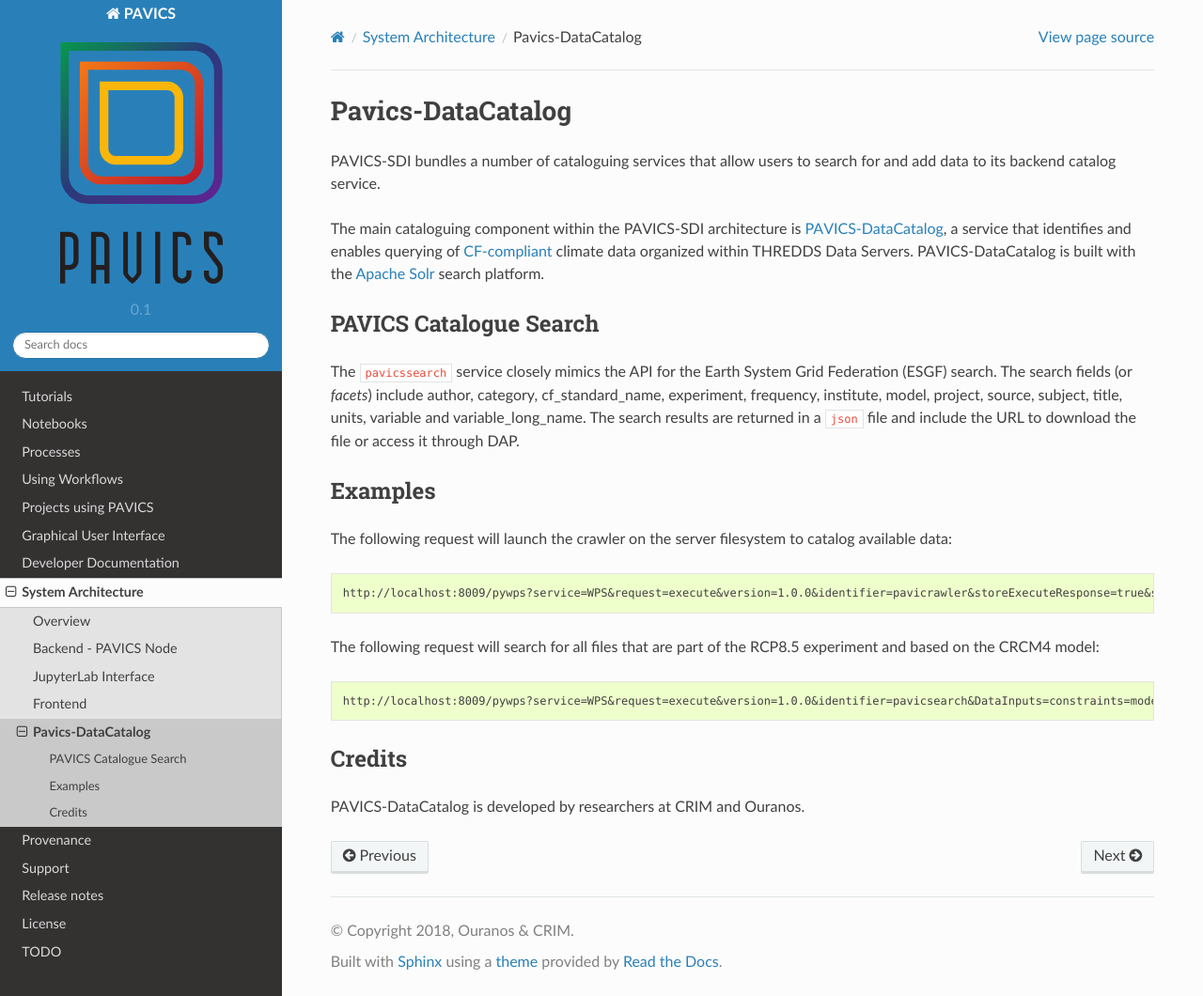
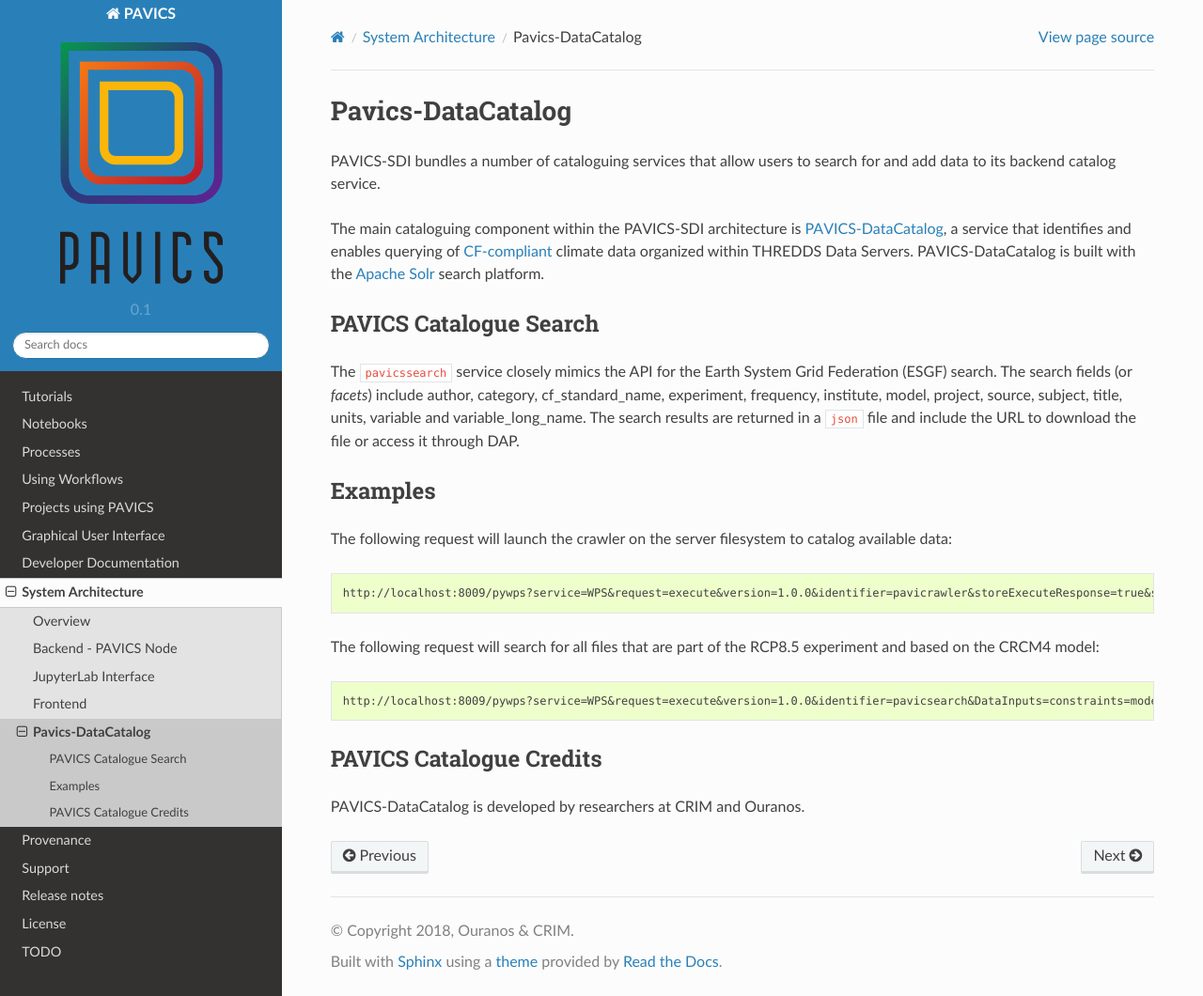
Before and after one commit to Ouranosinc/pavics-sdi, a Sphinx documentation site: the page built from docs/source/arch/data_catalog.rst, in a window 1280 px wide and 1060 px high. Shown: the whole window at 94% size. Built offline with Sphinx 7.4.7 and the Read the Docs theme 2.0.0, drawn with Linux system fonts in a browser that asks for light colours; pages that are not in the unit, such as notebooks, are missing from menus.

```diff
--- a/docs/source/arch/data_catalog.rst
+++ b/docs/source/arch/data_catalog.rst
@@ -19,7 +19,6 @@ The following request will search for all files that are part of the RCP8.5 expe
 
   http://localhost:8009/pywps?service=WPS&request=execute&version=1.0.0&identifier=pavicsearch&DataInputs=constraints=model:CRCM4,experiment:rcp85
 
-Credits
--------
-
+PAVICS Catalogue Credits
+------------------------
 PAVICS-DataCatalog is developed by researchers at CRIM and Ouranos.
--- a/docs/source/dev/installation.rst
+++ b/docs/source/dev/installation.rst
@@ -193,7 +193,6 @@ To find which shell process uses a given port, use:
    netstat -nlp | grep :<port #>
 
 .. _PAVICS: https://github.com/Ouranosinc/PAVICS.git
-.. _Docker: http://docker.com
 .. _DockerHub: https://hub.docker.com/
 .. _ipython:  https://ipython.org
 
--- a/docs/source/notebooks/index.rst
+++ b/docs/source/notebooks/index.rst
@@ -20,6 +20,7 @@ Note that some of these notebooks need the bleeding edge version of OWSLib_ (>=0
    WPS_example
    WMS_example
    regridding
+   subset-user-input
    ../deprecated/index
 
 .. _OWSLib: https://geopython.github.io/OWSLib/
```
Also changed, not shown: docs/source/deprecated/catalog_search.ipynb.
